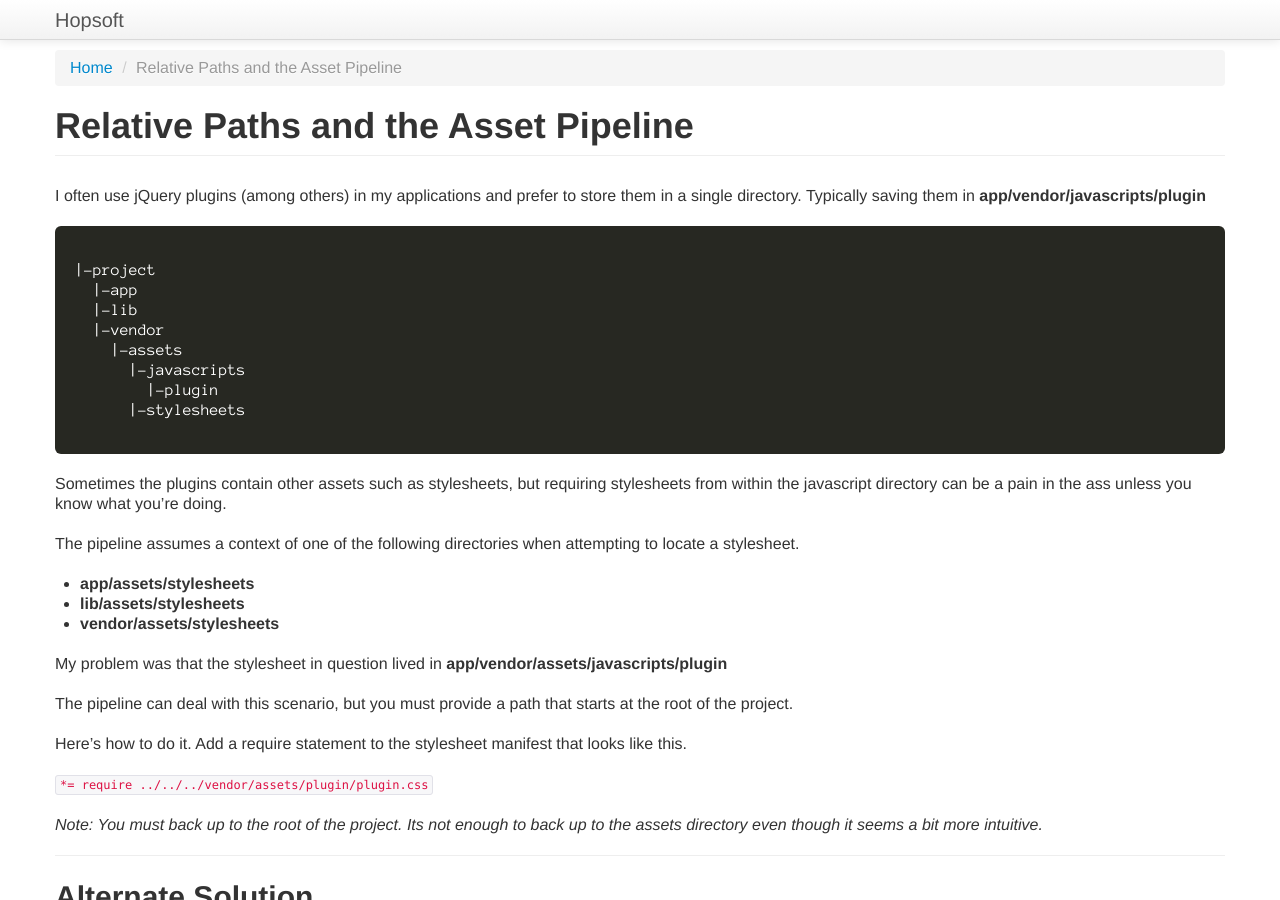
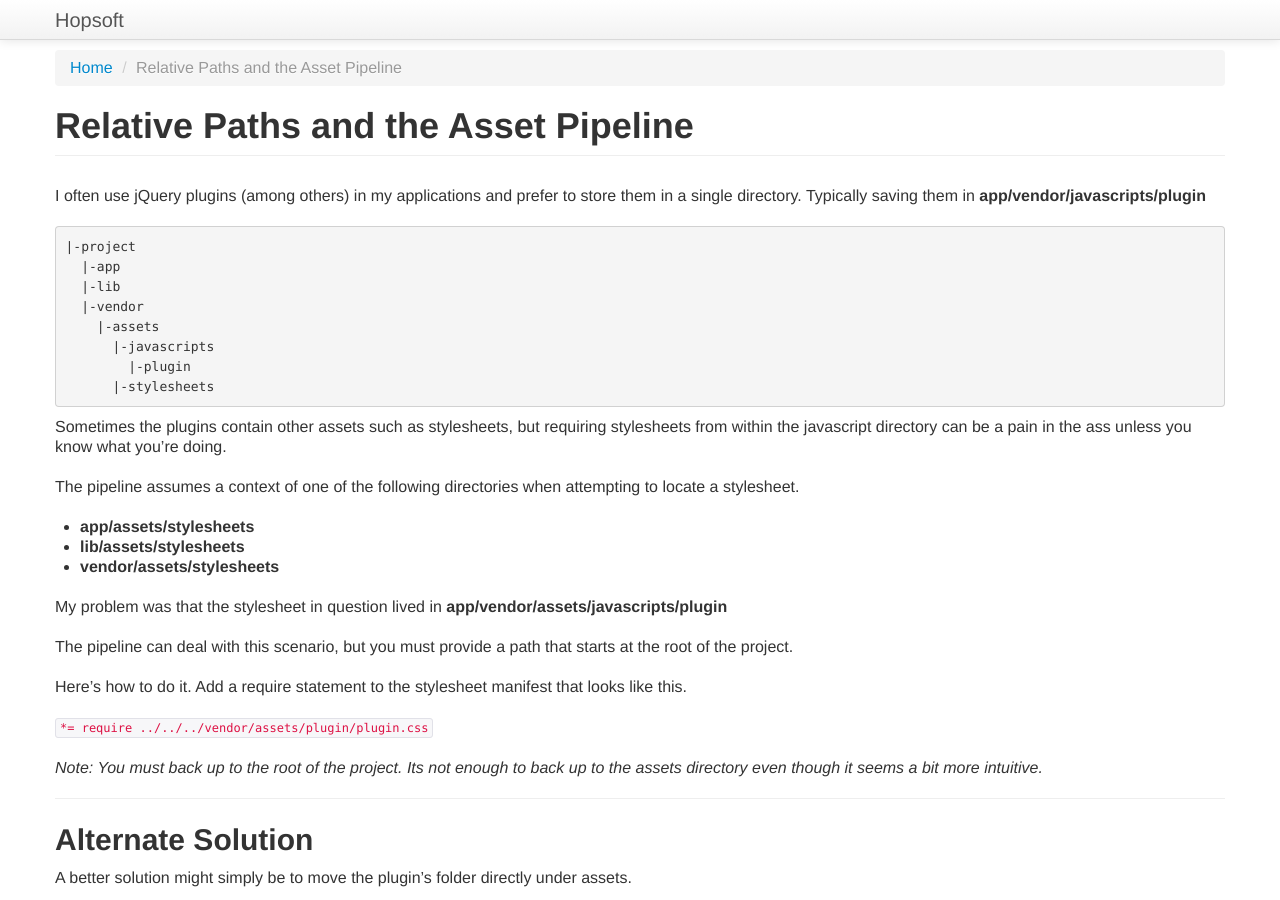
Before and after one commit to hopsoft/hopsoft.github.io, a Jekyll site: the page built from _posts/2012-09-09-relative-paths-and-the-asset-pipeline.md, in a window 1280 px wide and 900 px high. Built offline with Jekyll 4.4.1, drawn with Linux system fonts in a browser that asks for light colours; comment, search, counter and statistics services are not loaded.

Commit message:
Switch from backticks to pre tag since github wasn't formatting correctly.

````diff
--- a/_posts/2012-09-09-relative-paths-and-the-asset-pipeline.md
+++ b/_posts/2012-09-09-relative-paths-and-the-asset-pipeline.md
@@ -14,7 +14,7 @@ layout: bootstrap
 
 I often use jQuery plugins (among others) in my applications and prefer to store them in a single directory. Typically saving them in **app/vendor/javascripts/plugin**
 
-```bash
+<pre>
 |-project
   |-app
   |-lib
@@ -23,7 +23,7 @@ I often use jQuery plugins (among others) in my applications and prefer to store
       |-javascripts
         |-plugin
       |-stylesheets
-```
+</pre>
 
 Sometimes the plugins contain other assets such as stylesheets,
 but requiring stylesheets from within the javascript directory
@@ -52,7 +52,7 @@ Its not enough to back up to the assets directory even though it seems a bit mor
 
 A better solution might simply be to move the plugin's folder directly under assets.
 
-```bash
+<pre>
 |-project
   |-app
   |-lib
@@ -61,7 +61,7 @@ A better solution might simply be to move the plugin's folder directly under ass
       |-javascripts
       |-plugin
       |-stylesheets
-```
+</pre>
 
 Then you can require the plugin's files just as you would anything else.
 Just be sure to watch out for naming collisions as your project grows.
````
